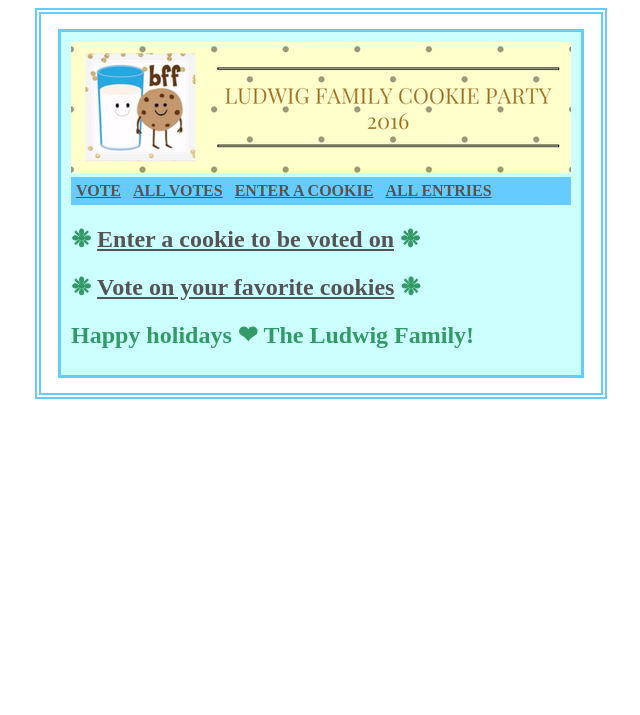
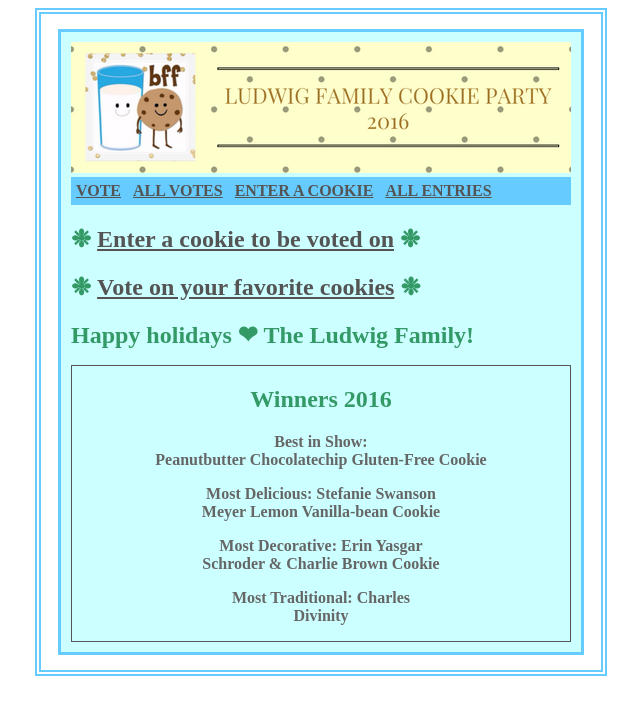
Before and after one commit to jendiamond/cookie-party, a Rails app: page / in a window 1280 px wide. Shown: the top 715 px of the page, without its empty margins (319-959 px from the left). Run offline with Rails 7, Linux system fonts and the light colour scheme; style sheets or scripts are compiled from the project's sources; some libraries are stand-ins or nearby versions.

Commit message:
Add past winners to home page

```diff
--- a/app/assets/stylesheets/cookieparty.scss
+++ b/app/assets/stylesheets/cookieparty.scss
@@ -1,6 +1,10 @@
 body {
   background-color: white;
   font-weight:bold;
+}
+
+p {
+  color: #666;
 }
 
 #cookie_app_border {
--- a/app/views/static_pages/index.html.erb
+++ b/app/views/static_pages/index.html.erb
@@ -1,3 +1,18 @@
 <h2>&#10057; <%= link_to 'Enter a cookie to be voted on', new_entry_path %> &#10057;</h2>
 <h2>&#10057; <%= link_to 'Vote on your favorite cookies', new_vote_card_path %> &#10057;</h2>
 <h1 style="color: #396; font-size: 150%">Happy holidays &#10084; The Ludwig Family!</h1>
+<div style="border:solid #555 1px; text-align:center">
+  <h2>Winners 2016</h2>
+  <p>Best in Show:
+  <br/>
+  Peanutbutter Chocolatechip Gluten-Free Cookie</p>
+  <p>Most Delicious: Stefanie Swanson
+  <br/>
+  Meyer Lemon Vanilla-bean Cookie</p>
+  <p>Most Decorative: Erin Yasgar
+  <br/>
+  Schroder & Charlie Brown Cookie</p>
+  <p>Most Traditional: Charles
+  <br/>
+  Divinity</p>
+</div>
```
